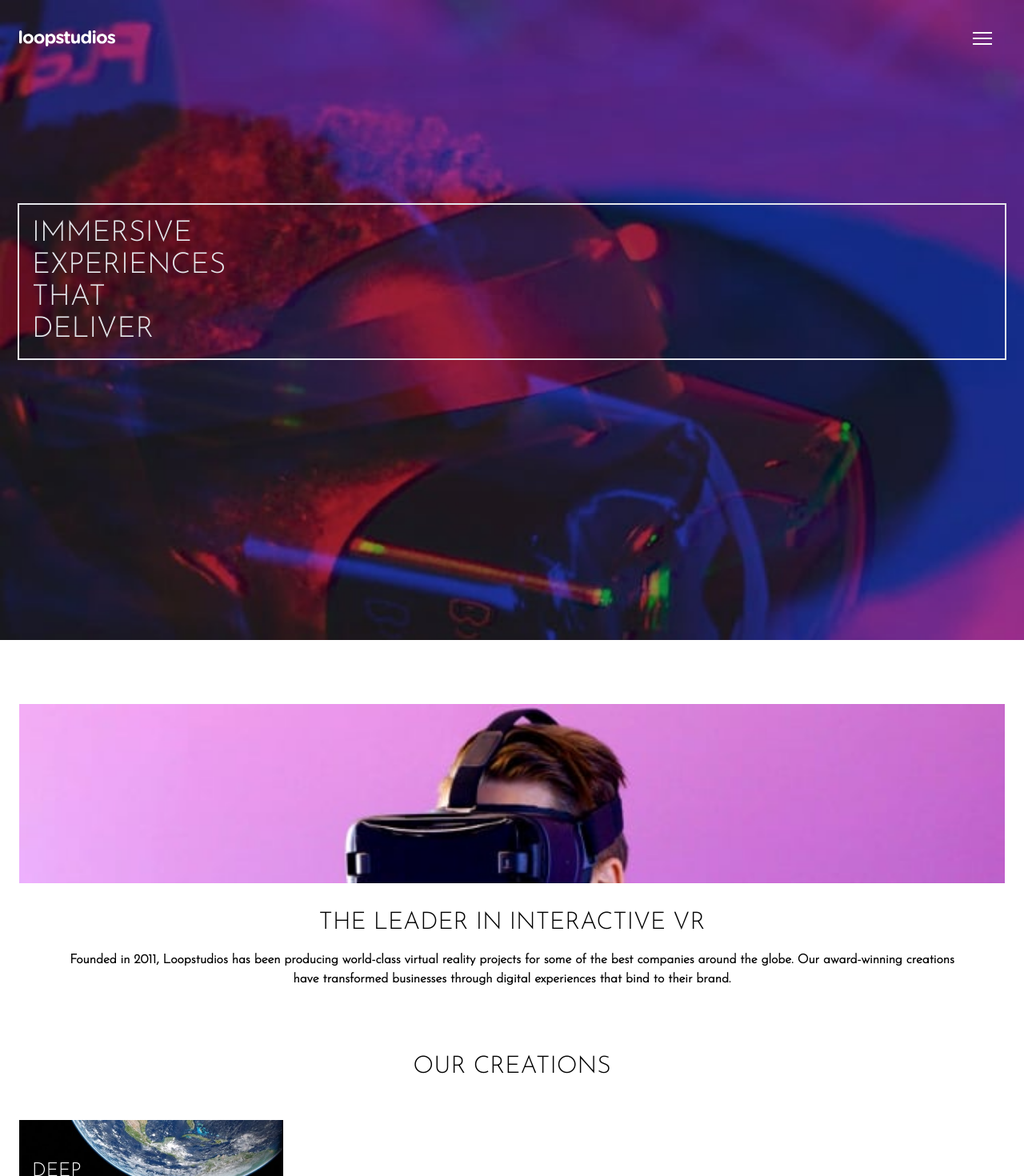
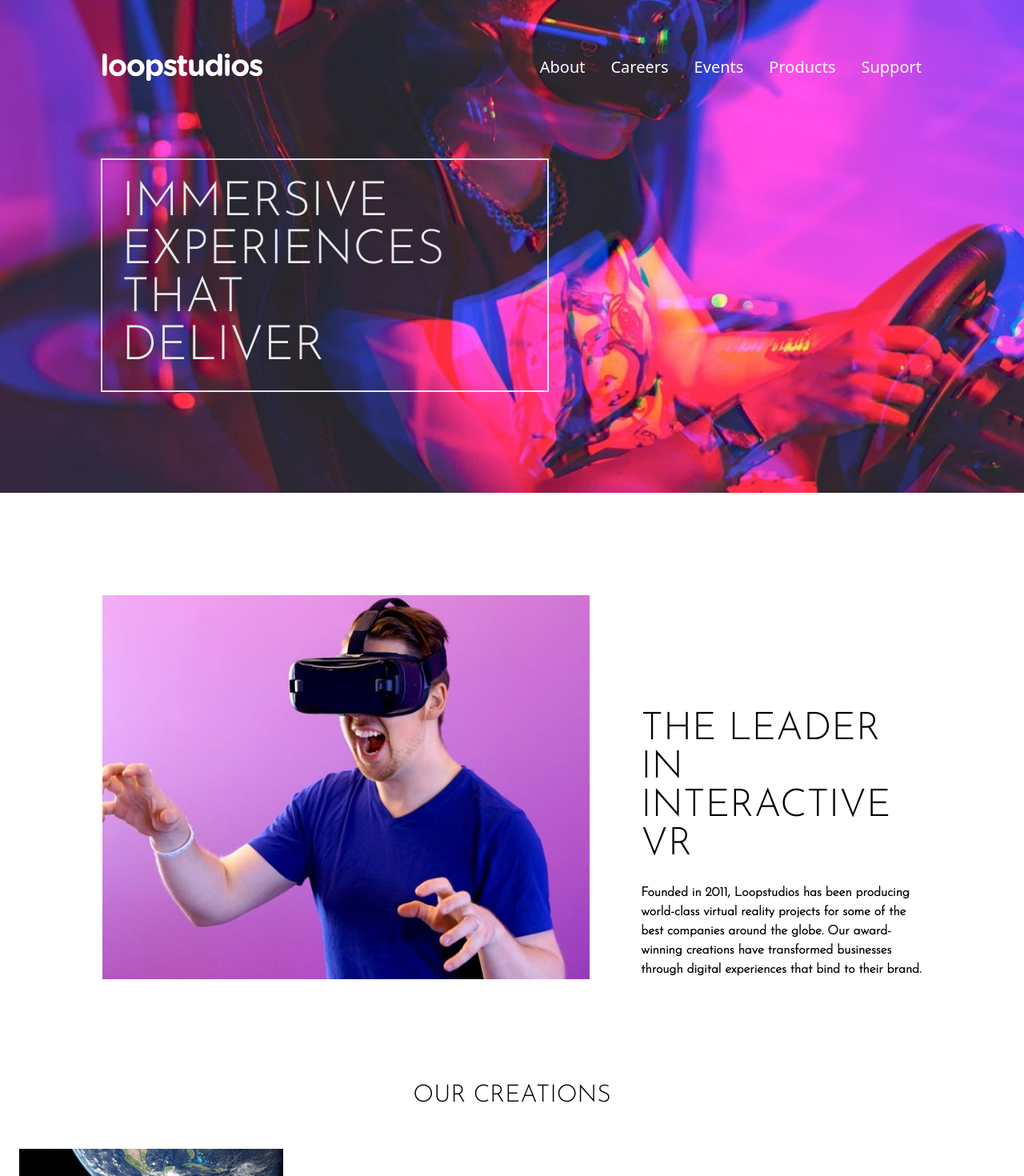
Before and after one commit to presh-031/loopstudios, a Next.js app: page / in a window 1280 px wide. Shown: the top 1470 px of the page at 80% size. Built offline with nearby package versions, Linux system fonts and the light colour scheme.

Commit message:
finished making info section responsive

```diff
--- a/components/Creations/Creations.jsx
+++ b/components/Creations/Creations.jsx
@@ -1,5 +1,5 @@
 import React from "react";
-import Creation from "./Creation.jsx/Creation";
+import Creation from "./Creation/Creation";
 
 import deepEarth from "../../assets/images/mobile/image-deep-earth.jpg";
 import nightArcade from "../../assets/images/mobile/image-night-arcade.jpg";
--- a/components/Hero.jsx
+++ b/components/Hero.jsx
@@ -10,13 +10,13 @@ const Hero = ({ setIsOpen }) => {
     setIsOpen((prevIsIOpen) => !prevIsIOpen);
   };
   return (
-    <div className="h-[100vh] bg-hero-img-mobile bg-cover bg-no-repeat px-6">
-      <header className=" flex items-center justify-between  py-6">
+    <div className="h-[100vh] bg-hero-img-mobile bg-cover bg-no-repeat px-6 lg:h-fit  lg:bg-hero-img-desktop  lg:px-32 lg:pb-[8rem]">
+      <header className=" flex items-center justify-between py-6 text-[#fff]  lg:py-16">
         <div className="">
-          <Image src={logo} alt="loopstudios" width={120} height={20} />
+          <Image src={logo} alt="loopstudios" className="h-[20px] w-[120px] object-contain lg:h-[40px] lg:w-[200px]" />
         </div>
         <nav>
-          <ul className="hidden">
+          <ul className="hidden lg:flex lg:gap-8 lg:text-xl">
             <li>About</li>
             <li>Careers</li>
             <li>Events</li>
@@ -24,11 +24,11 @@ const Hero = ({ setIsOpen }) => {
             <li>Support</li>
           </ul>
         </nav>
-        <div className="p-4" onClick={handleMenuClick}>
+        <div className="p-4 lg:hidden" onClick={handleMenuClick}>
           <Image src={hamburger} alt="menu-icon" />
         </div>
       </header>
-      <div className="mt-[20vh] p-4 font-josefin-sans  text-4xl  font-light text-gray-200 outline outline-2 outline-gray-200 ">
+      <div className="mt-[20vh]  p-4 font-josefin-sans text-4xl  font-light text-gray-200 outline outline-2  outline-gray-200  lg:mt-[2rem] lg:w-fit lg:p-6 lg:pr-32 lg:text-6xl  ">
         <p>IMMERSIVE </p>
         <p> EXPERIENCES </p>
         <p> THAT </p>
--- a/components/Info.jsx
+++ b/components/Info.jsx
@@ -2,11 +2,11 @@ import React from "react";
 
 const Info = () => {
   return (
-    <div className="px-6 py-20 text-center font-josefin-sans">
-      <div className="mb-8 h-[14rem] w-full bg-info-img-mobile  bg-cover bg-no-repeat"></div>
-      <div>
-        <p className="mb-4 text-3xl">THE LEADER IN INTERACTIVE VR</p>
-        <p className="mx-auto w-[90%] font-semibold">
+    <div className="px-6 py-20 text-center font-josefin-sans lg:flex  lg:items-end lg:justify-between lg:gap-16 lg:p-32">
+      <div className="mb-8 h-[14rem] w-full bg-info-img-mobile bg-cover bg-no-repeat  lg:mb-0 lg:h-[30rem] lg:w-[180rem]  lg:bg-info-img-desktop lg:bg-cover"></div>
+      <div className="lg:text-left">
+        <p className="mb-4 text-3xl lg:mb-6 lg:text-5xl">THE LEADER IN INTERACTIVE VR</p>
+        <p className="mx-auto w-[90%] font-semibold lg:w-full ">
           Founded in 2011, Loopstudios has been producing world-class virtual reality projects for some of the best
           companies around the globe. Our award-winning creations have transformed businesses through digital
           experiences that bind to their brand.
--- a/tailwind.config.js
+++ b/tailwind.config.js
@@ -7,6 +7,10 @@ module.exports = {
         // mobile images
         "hero-img-mobile": "url('../assets/images/mobile/image-hero.jpg')",
         "info-img-mobile": "url('../assets/images/mobile/image-interactive.jpg')",
+
+        // desktop images
+        "hero-img-desktop": "url('../assets/images/desktop/image-hero.jpg')",
+        "info-img-desktop": "url('../assets/images/desktop/image-interactive.jpg')",
       },
     },
     fontFamily: {
```
Also changed, not shown: components/Creations/Creation/Creation.jsx (renamed from components/Creations/Creation.jsx/Creation.jsx).
